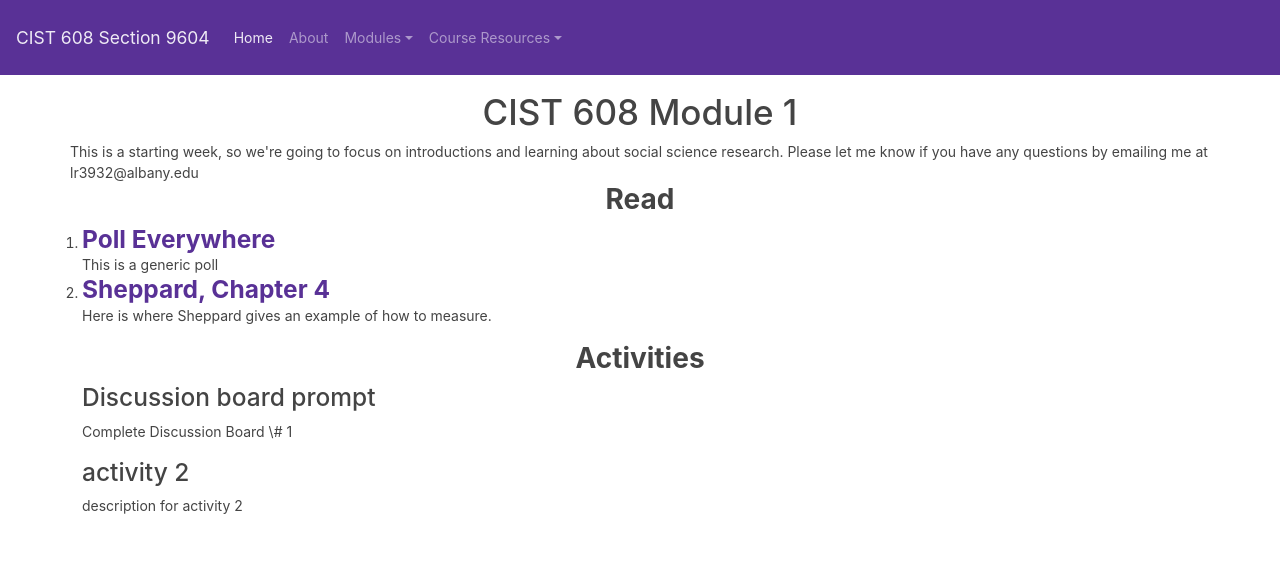
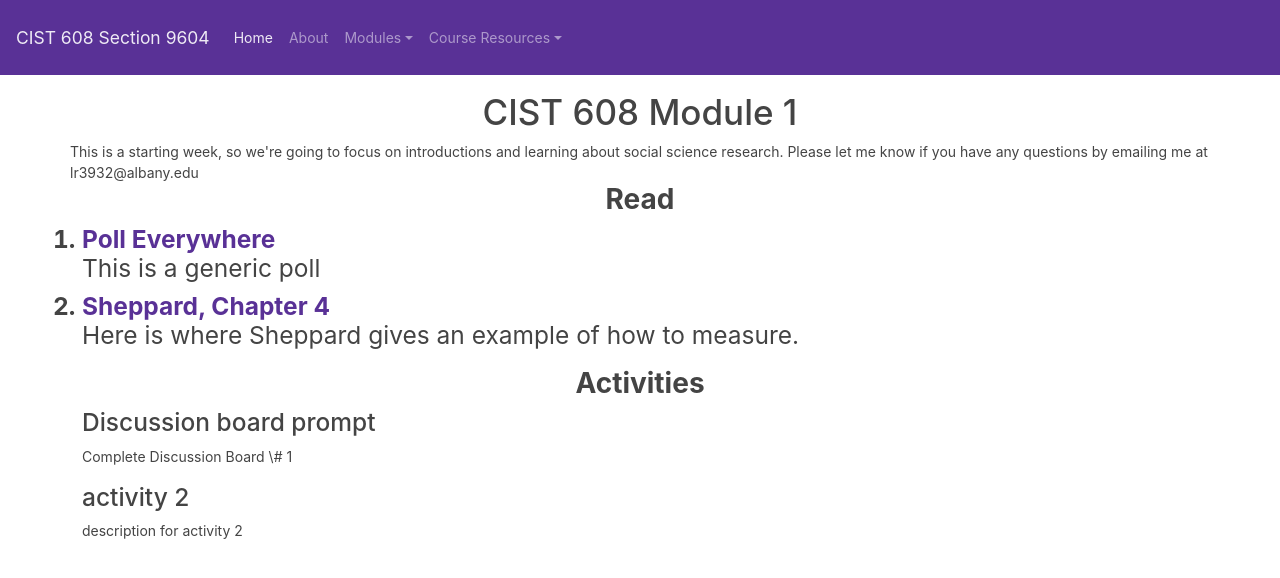
Before and after one commit to loganrath/libwtf, a Jekyll site: the page built from cist608/module-01.md, in a window 1280 px wide. Shown: the top 578 px of the page. Built offline with Jekyll 4.4.1, drawn with Linux system fonts in a browser that asks for light colours; nearby versions of some CDN libraries.

Commit message:
Update yamlmodule.html

```diff
--- a/_layouts/yamlmodule.html
+++ b/_layouts/yamlmodule.html
@@ -50,10 +50,10 @@
   </div>
   <div class="row">
     <h2 class="text-center font-weight-bold">Read</h2>
-    <ol>
+    <ol class="h3 font-weight-bold">
 	  {% for reading in page.readings %}
-		<li><a class="h3 font-weight-bold" href="{{ reading.url }}" target="_blank">{{ reading.title }}</a>
-      <div>{{ reading.description }}</div>
+		<li><a href="{{ reading.url }}" target="_blank">{{ reading.title }}</a>
+      <div class="font-weight-normal mb-2">{{ reading.description }}</div>
     </li>
 	  {% endfor %}
     </ol>
```
